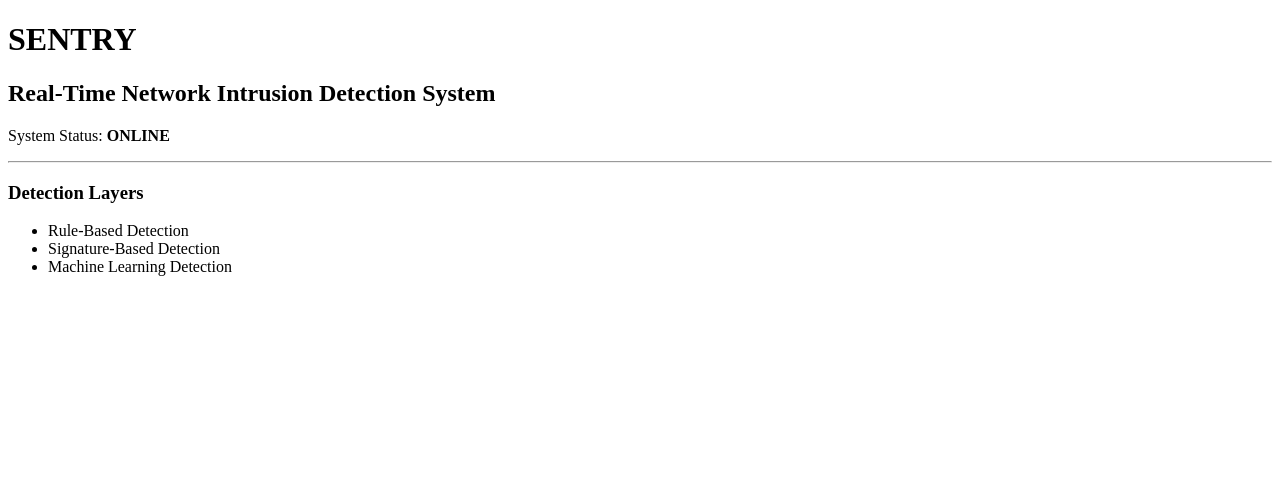
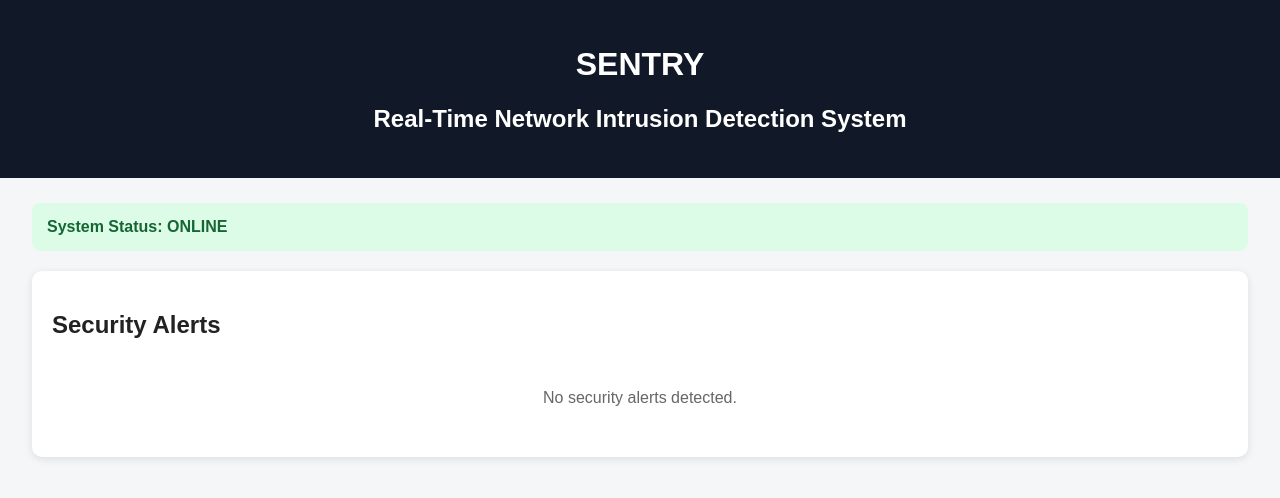
Before and after one commit to mdfarooqqais/SENTRY, a Flask app: template templates/index.html in a window 1280 px wide. Shown: the top 498 px of the page. Run offline with Flask 3, Linux system fonts and the light colour scheme; the template is opened without the code that fills it, so the values that code supplies are empty.

Commit message:
Connect alert database to SENTRY dashboard

```diff
--- a/app.py
+++ b/app.py
@@ -1,10 +1,16 @@
 from flask import Flask, render_template
+from database.database import get_alerts, init_database
 
 app = Flask(__name__)
 
+init_database()
+
+
 @app.route("/")
 def home():
-    return render_template("index.html")
+    alerts = get_alerts()
+    return render_template("index.html", alerts=alerts)
+
 
 if __name__ == "__main__":
     app.run(debug=True)
--- a/database/database.py
+++ b/database/database.py
@@ -32,6 +32,67 @@ def init_database():
     connection.close()
 
 
+def save_alert(
+    source_ip,
+    destination_ip,
+    source_port,
+    destination_port,
+    protocol,
+    detection_type,
+    attack_type,
+    severity,
+    confidence=0
+):
+    connection = get_connection()
+
+    connection.execute("""
+        INSERT INTO alerts (
+            timestamp,
+            source_ip,
+            destination_ip,
+            source_port,
+            destination_port,
+            protocol,
+            detection_type,
+            attack_type,
+            severity,
+            confidence
+        )
+        VALUES (
+            datetime('now'),
+            ?, ?, ?, ?, ?, ?, ?, ?, ?
+        )
+    """, (
+        source_ip,
+        destination_ip,
+        source_port,
+        destination_port,
+        protocol,
+        detection_type,
+        attack_type,
+        severity,
+        confidence
+    ))
+
+    connection.commit()
+    connection.close()
+
+
+def get_alerts(limit=100):
+    connection = get_connection()
+
+    alerts = connection.execute("""
+        SELECT *
+        FROM alerts
+        ORDER BY id DESC
+        LIMIT ?
+    """, (limit,)).fetchall()
+
+    connection.close()
+
+    return alerts
+
+
 if __name__ == "__main__":
     init_database()
     print("Database initialized successfully.")
--- a/templates/index.html
+++ b/templates/index.html
@@ -3,24 +3,165 @@
 <head>
     <meta charset="UTF-8">
     <meta name="viewport" content="width=device-width, initial-scale=1.0">
+
     <title>SENTRY - Network Intrusion Detection System</title>
+
+    <style>
+        body {
+            font-family: Arial, sans-serif;
+            margin: 0;
+            background: #f4f6f8;
+            color: #222;
+        }
+
+        header {
+            background: #111827;
+            color: white;
+            padding: 25px;
+            text-align: center;
+        }
+
+        .container {
+            width: 95%;
+            margin: 25px auto;
+        }
+
+        .status {
+            background: #dcfce7;
+            color: #166534;
+            padding: 15px;
+            border-radius: 8px;
+            margin-bottom: 20px;
+            font-weight: bold;
+        }
+
+        .card {
+            background: white;
+            padding: 20px;
+            border-radius: 10px;
+            box-shadow: 0 2px 8px rgba(0,0,0,0.1);
+            overflow-x: auto;
+        }
+
+        table {
+            width: 100%;
+            border-collapse: collapse;
+            margin-top: 15px;
+        }
+
+        th, td {
+            padding: 12px;
+            border-bottom: 1px solid #ddd;
+            text-align: left;
+            white-space: nowrap;
+        }
+
+        th {
+            background: #1f2937;
+            color: white;
+        }
+
+        tr:hover {
+            background: #f3f4f6;
+        }
+
+        .high {
+            color: #dc2626;
+            font-weight: bold;
+        }
+
+        .medium {
+            color: #d97706;
+            font-weight: bold;
+        }
+
+        .low {
+            color: #16a34a;
+            font-weight: bold;
+        }
+
+        .no-alerts {
+            text-align: center;
+            padding: 30px;
+            color: #666;
+        }
+    </style>
 </head>
+
 <body>
 
+<header>
     <h1>SENTRY</h1>
     <h2>Real-Time Network Intrusion Detection System</h2>
+</header>
 
-    <p>System Status: <strong>ONLINE</strong></p>
+<div class="container">
 
-    <hr>
+    <div class="status">
+        System Status: ONLINE
+    </div>
 
-    <h3>Detection Layers</h3>
+    <div class="card">
 
-    <ul>
-        <li>Rule-Based Detection</li>
-        <li>Signature-Based Detection</li>
-        <li>Machine Learning Detection</li>
-    </ul>
+        <h2>Security Alerts</h2>
+
+        {% if alerts %}
+
+        <table>
+            <thead>
+                <tr>
+                    <th>ID</th>
+                    <th>Timestamp</th>
+                    <th>Source IP</th>
+                    <th>Destination IP</th>
+                    <th>Source Port</th>
+                    <th>Destination Port</th>
+                    <th>Protocol</th>
+                    <th>Detection</th>
+                    <th>Attack Type</th>
+                    <th>Severity</th>
+                    <th>Confidence</th>
+                </tr>
+            </thead>
+
+            <tbody>
+
+            {% for alert in alerts %}
+
+                <tr>
+                    <td>{{ alert["id"] }}</td>
+                    <td>{{ alert["timestamp"] }}</td>
+                    <td>{{ alert["source_ip"] }}</td>
+                    <td>{{ alert["destination_ip"] }}</td>
+                    <td>{{ alert["source_port"] }}</td>
+                    <td>{{ alert["destination_port"] }}</td>
+                    <td>{{ alert["protocol"] }}</td>
+                    <td>{{ alert["detection_type"] }}</td>
+                    <td><strong>{{ alert["attack_type"] }}</strong></td>
+
+                    <td class="{{ alert['severity']|lower }}">
+                        {{ alert["severity"] }}
+                    </td>
+
+                    <td>{{ alert["confidence"] }}%</td>
+                </tr>
+
+            {% endfor %}
+
+            </tbody>
+        </table>
+
+        {% else %}
+
+        <div class="no-alerts">
+            No security alerts detected.
+        </div>
+
+        {% endif %}
+
+    </div>
+
+</div>
 
 </body>
 </html>
```
